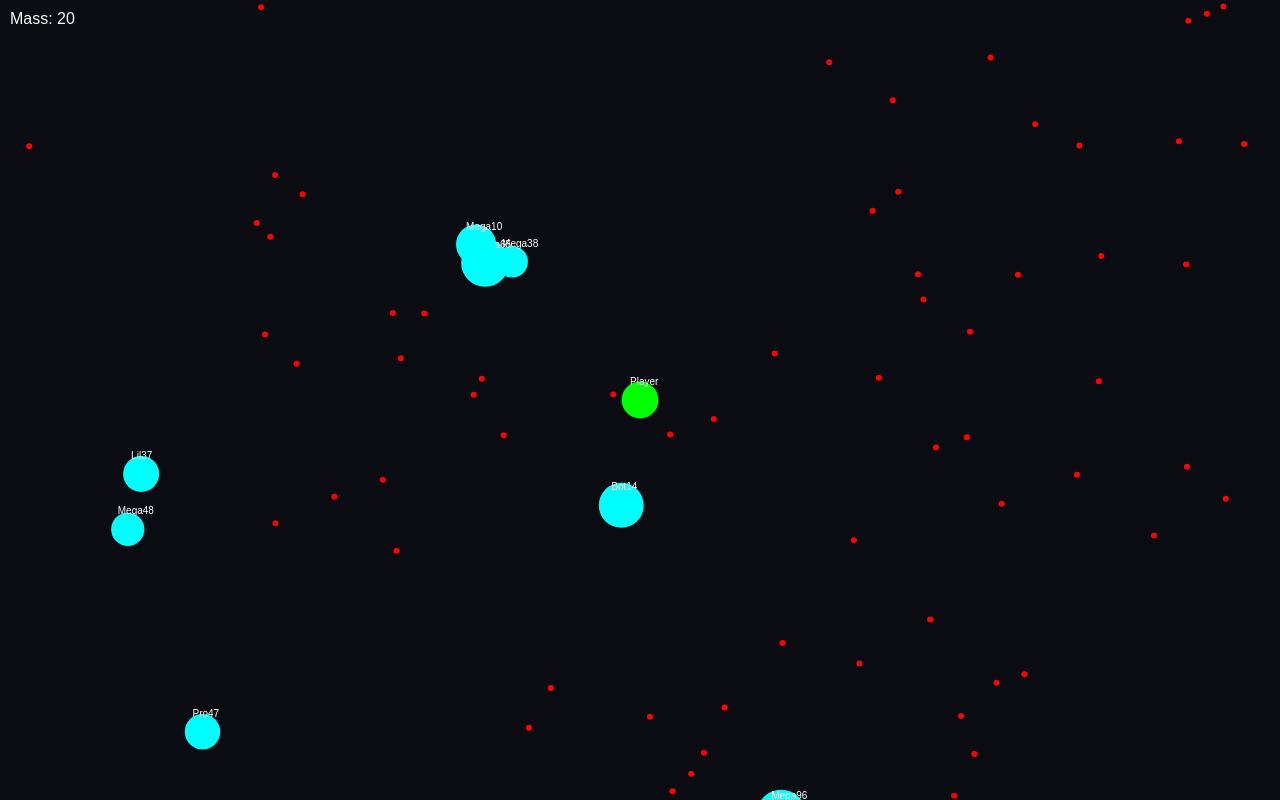
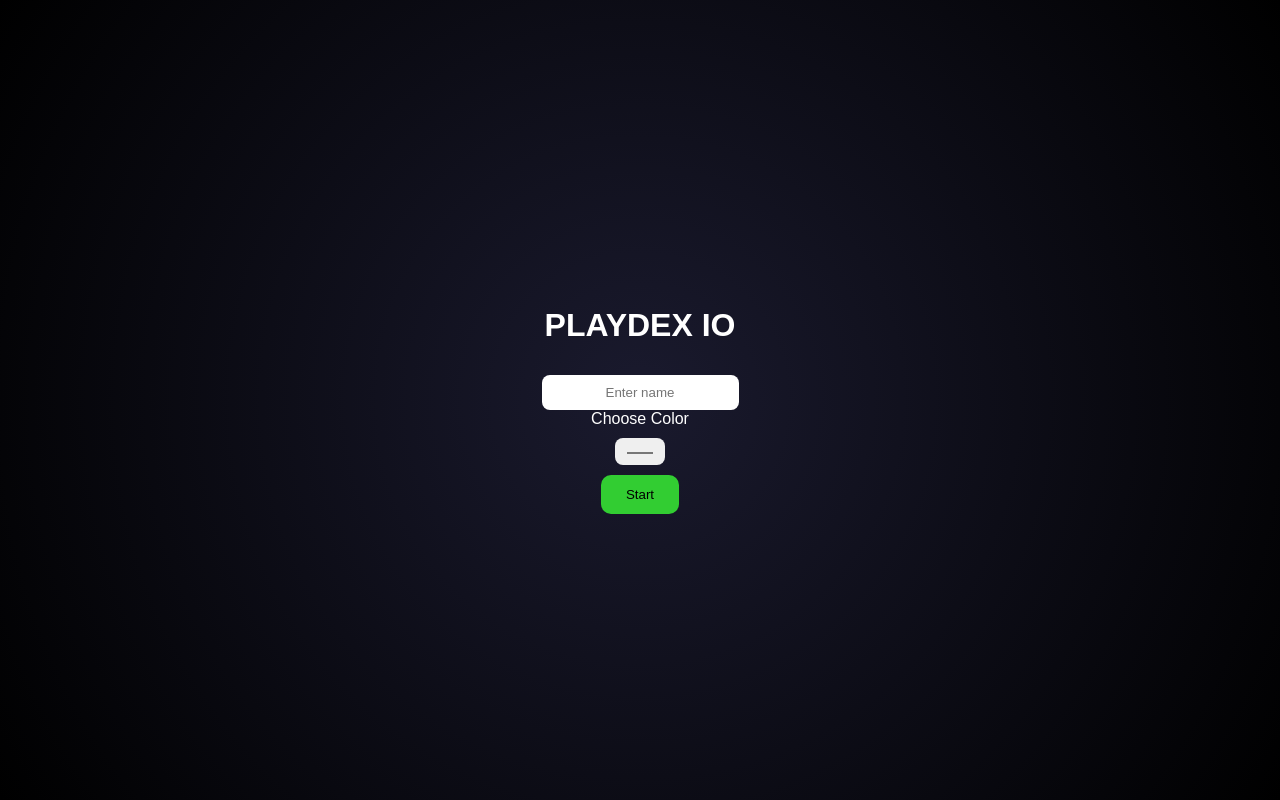
Before and after one commit to r3trotop-boop/Playdex, a plain HTML site: page index.html in a window 1280 px wide. Drawn offline with Linux system fonts and the light colour scheme.

Commit message:
Update index.html

```diff
--- a/index.html
+++ b/index.html
@@ -3,16 +3,73 @@
 <head>
 <meta charset="UTF-8">
 <title>Playdex IO</title>
+
 <style>
-body { margin:0; overflow:hidden; background:#0b0b12; font-family:Arial; }
+body {
+  margin: 0;
+  overflow: hidden;
+  background: radial-gradient(circle, #0a0a1a, #000);
+  font-family: Arial;
+}
+
 canvas { display:block; }
-#hud { position:absolute; top:10px; left:10px; color:white; }
+
+/* HUD */
+#hud {
+  position: absolute;
+  top: 10px;
+  left: 10px;
+  color: white;
+}
+
+/* MENU */
+#menu {
+  position: absolute;
+  width: 100%;
+  height: 100%;
+  background: radial-gradient(circle, #1a1a2e, #000);
+  display: flex;
+  flex-direction: column;
+  justify-content: center;
+  align-items: center;
+  color: white;
+}
+
+input, select {
+  padding: 10px;
+  margin-top: 10px;
+  border-radius: 8px;
+  border: none;
+  text-align: center;
+}
+
+button {
+  margin-top: 10px;
+  padding: 12px 25px;
+  border: none;
+  border-radius: 10px;
+  background: limegreen;
+  cursor: pointer;
+}
 </style>
 </head>
+
 <body>
 
+<div id="menu">
+  <h1>PLAYDEX IO</h1>
+
+  <input id="nameInput" placeholder="Enter name">
+
+  <label>Choose Color</label>
+  <input type="color" id="colorPick" value="#00ff00">
+
+  <button onclick="startGame()">Start</button>
+</div>
+
+<div id="hud"></div>
+
 <canvas id="c"></canvas>
-<div id="hud"></div>
 
 <script>
 const c = document.getElementById("c");
@@ -27,13 +84,14 @@ const world = { w: 3000, h: 3000 };
 // CAMERA
 const cam = { x:0, y:0 };
 
-// PLAYER (FORCED SAFE SPAWN)
+// PLAYER
 const player = {
   x: world.w/2,
   y: world.h/2,
-  r: 20,
   mass: 20,
-  name: "Player"
+  speed: 4,
+  name: "Player",
+  color: "#00ff00"
 };
 
 // INPUT
@@ -44,127 +102,144 @@ addEventListener("keyup", e => keys[e.key.toLowerCase()] = false);
 // FOOD
 const food = [];
 for(let i=0;i<500;i++){
-  food.push({
-    x: Math.random()*world.w,
-    y: Math.random()*world.h,
-    r: 3
-  });
+  food.push({x:Math.random()*world.w,y:Math.random()*world.h,r:3});
 }
 
 // NAMES
-const names = ["Noob","Pro","Shadow","Pixel","King","Lil","Mega","Ultra","Xx","Bot"];
+const names = [
+"Shadow","Pixel","Nova","Blaze","XxPro","LilCat","MegaDog",
+"UltraKid","DarkLord","CrazyBean","NoobMaster","Ghost","Echo"
+];
 
 function randName(){
   return names[Math.floor(Math.random()*names.length)] + Math.floor(Math.random()*99);
 }
 
-// BOTS (50)
+// BOTS
 const bots = [];
-for(let i=0;i<50;i++){
+for(let i=0;i<40;i++){
   bots.push({
-    x: Math.random()*world.w,
-    y: Math.random()*world.h,
-    mass: 10+Math.random()*30,
-    speed: 1.5+Math.random(),
-    name: randName()
+    x:Math.random()*world.w,
+    y:Math.random()*world.h,
+    mass:10+Math.random()*30,
+    speed:1.5+Math.random(),
+    name:randName(),
+    color:`hsl(${Math.random()*360},70%,60%)`
   });
 }
 
+// START
+function startGame(){
+  player.name = document.getElementById("nameInput").value || randName();
+  player.color = document.getElementById("colorPick").value;
+
+  document.getElementById("menu").style.display="none";
+  loop();
+}
+
 // UTIL
-function dist(a,b){ return Math.hypot(a.x-b.x,a.y-b.y); }
-function size(m){ return 5 + Math.sqrt(m)*3; }
+function dist(a,b){return Math.hypot(a.x-b.x,a.y-b.y);}
+function size(m){return 5+Math.sqrt(m)*3;}
 
-// PLAYER UPDATE
+// PLAYER
 function updatePlayer(){
-  let sp = 4;
+  let sp = player.speed;
 
-  if(keys["w"]||keys["arrowup"]) player.y -= sp;
-  if(keys["s"]||keys["arrowdown"]) player.y += sp;
-  if(keys["a"]||keys["arrowleft"]) player.x -= sp;
-  if(keys["d"]||keys["arrowright"]) player.x += sp;
+  if(keys["w"]||keys["arrowup"]) player.y-=sp;
+  if(keys["s"]||keys["arrowdown"]) player.y+=sp;
+  if(keys["a"]||keys["arrowleft"]) player.x-=sp;
+  if(keys["d"]||keys["arrowright"]) player.x+=sp;
 
-  player.x = Math.max(0,Math.min(world.w,player.x));
-  player.y = Math.max(0,Math.min(world.h,player.y));
+  player.x=Math.max(0,Math.min(world.w,player.x));
+  player.y=Math.max(0,Math.min(world.h,player.y));
 
-  // eat food
   for(let i=food.length-1;i>=0;i--){
     if(dist(player,food[i]) < size(player.mass)){
       player.mass++;
-      food[i].x = Math.random()*world.w;
-      food[i].y = Math.random()*world.h;
+      food[i]={x:Math.random()*world.w,y:Math.random()*world.h,r:3};
     }
   }
 }
 
-// BOT AI (simple safe)
+// BOTS AI
 function updateBots(){
   for(let b of bots){
-    let target = food[0];
+    let target=food[0];
 
     for(let f of food){
-      if(dist(b,f) < dist(b,target)) target = f;
+      if(dist(b,f)<dist(b,target)) target=f;
     }
 
-    let a = Math.atan2(target.y-b.y, target.x-b.x);
-    b.x += Math.cos(a)*b.speed;
-    b.y += Math.sin(a)*b.speed;
+    let a=Math.atan2(target.y-b.y,target.x-b.x);
+    b.x+=Math.cos(a)*b.speed;
+    b.y+=Math.sin(a)*b.speed;
 
     for(let i=food.length-1;i>=0;i--){
-      if(dist(b,food[i]) < size(b.mass)){
-        b.mass += 0.5;
-        food[i].x = Math.random()*world.w;
-        food[i].y = Math.random()*world.h;
+      if(dist(b,food[i])<size(b.mass)){
+        b.mass++;
+        food[i]={x:Math.random()*world.w,y:Math.random()*world.h,r:3};
       }
     }
   }
 }
 
-// CAMERA (SAFE)
+// CAMERA
 function updateCamera(){
-  cam.x = player.x - innerWidth/2;
-  cam.y = player.y - innerHeight/2;
+  cam.x += (player.x-innerWidth/2-cam.x)*0.08;
+  cam.y += (player.y-innerHeight/2-cam.y)*0.08;
 }
 
-// DRAW (PLAYER ALWAYS HERE)
+// DRAW FANCY
 function draw(){
-  ctx.clearRect(0,0,c.width,c.height);
+  ctx.fillStyle="#050510";
+  ctx.fillRect(0,0,c.width,c.height);
 
   ctx.save();
   ctx.translate(-cam.x,-cam.y);
 
-  // food
-  ctx.fillStyle="red";
+  // FOOD
   for(let f of food){
+    ctx.fillStyle="red";
     ctx.beginPath();
     ctx.arc(f.x,f.y,f.r,0,Math.PI*2);
     ctx.fill();
   }
 
-  // bots
-  ctx.fillStyle="cyan";
+  // BOTS
   for(let b of bots){
+    ctx.fillStyle=b.color;
     ctx.beginPath();
     ctx.arc(b.x,b.y,size(b.mass),0,Math.PI*2);
     ctx.fill();
 
+    // CENTER NAME (FIXED)
     ctx.fillStyle="white";
-    ctx.fillText(b.name,b.x-10,b.y-15);
-    ctx.fillStyle="cyan";
+    ctx.font="12px Arial";
+    ctx.textAlign="center";
+    ctx.fillText(b.name,b.x,b.y);
   }
 
-  // PLAYER (FORCED VISIBLE)
-  ctx.fillStyle="lime";
+  // PLAYER (FANCY GLOW)
+  ctx.shadowBlur=20;
+  ctx.shadowColor=player.color;
+
+  ctx.fillStyle=player.color;
   ctx.beginPath();
   ctx.arc(player.x,player.y,size(player.mass),0,Math.PI*2);
   ctx.fill();
 
+  ctx.shadowBlur=0;
+
+  // CENTER NAME
   ctx.fillStyle="white";
-  ctx.fillText(player.name,player.x-10,player.y-15);
+  ctx.font="14px Arial";
+  ctx.textAlign="center";
+  ctx.fillText(player.name,player.x,player.y);
 
   ctx.restore();
 
-  document.getElementById("hud").innerHTML =
-    "Mass: " + Math.floor(player.mass);
+  document.getElementById("hud").innerHTML=
+    `Mass: ${Math.floor(player.mass)}`;
 }
 
 // LOOP
@@ -175,8 +250,6 @@ function loop(){
   draw();
   requestAnimationFrame(loop);
 }
-
-loop();
 </script>
 
 </body>
```
